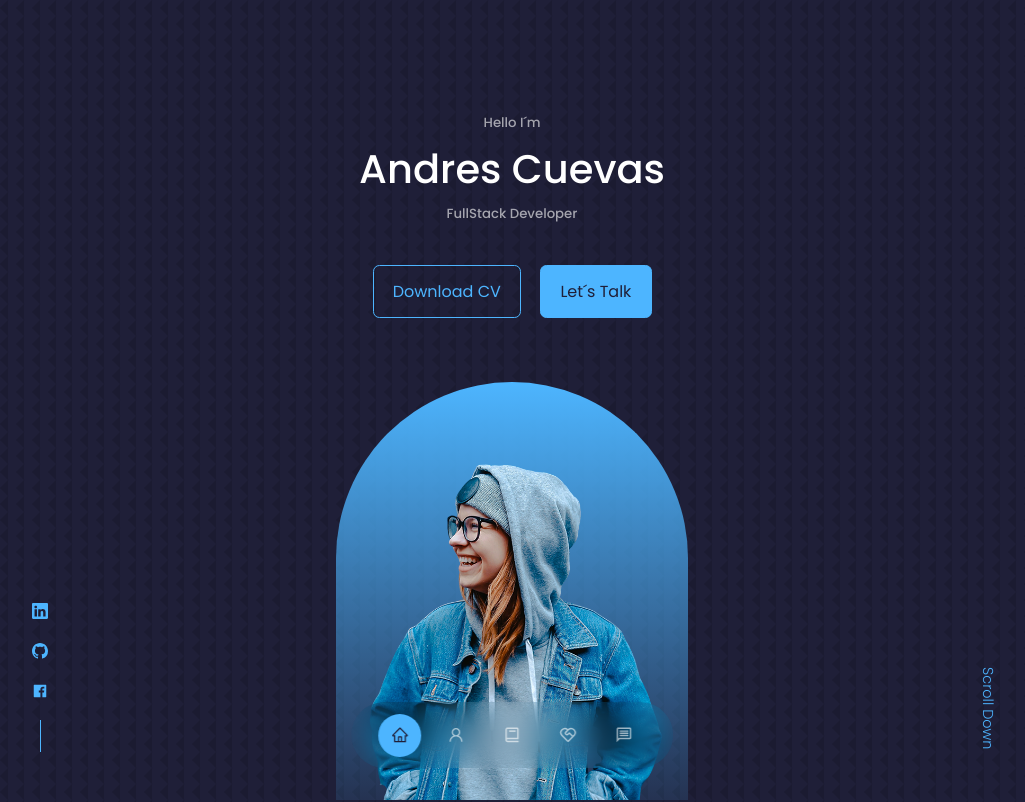
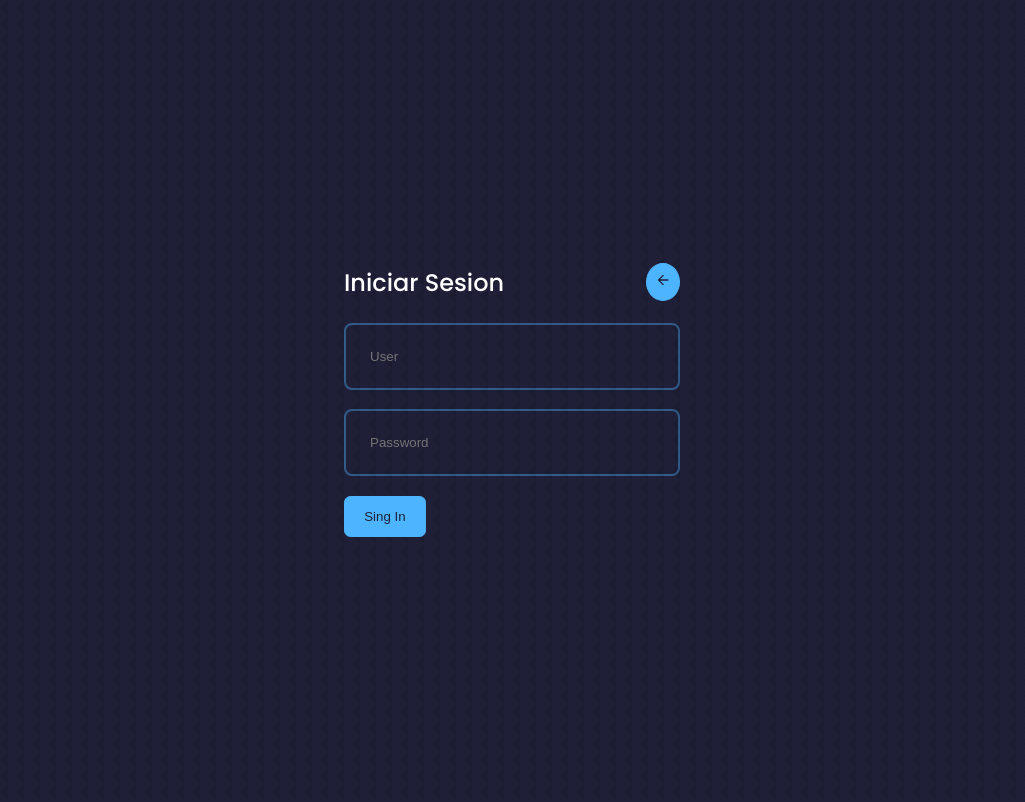
Before and after one commit to PsyACG49/porfolio-react, a React (Create React App) app: page /login in a window 1280 px wide. Shown: the top 802 px of the page, without its empty margins (128-1153 px from the left). Built offline with nearby package versions, Linux system fonts and the light colour scheme.

Commit message:
ftr:creating routes, starting loginPage and notFoundPage

```diff
--- a/package.json
+++ b/package.json
@@ -10,6 +10,7 @@
     "react": "^18.0.0",
     "react-dom": "^18.0.0",
     "react-icons": "^4.3.1",
+    "react-router-dom": "^6.3.0",
     "react-scripts": "5.0.0",
     "swiper": "^8.1.0",
     "web-vitals": "^2.1.4"
--- a/src/App.jsx
+++ b/src/App.jsx
@@ -1,29 +1,21 @@
-import React from 'react'
-import Header from './components/header/Header'
-import Nav from './components/nav/Nav'
-import About from './components/about/About'
-import Experience from './components/experience/Experience'
-import Services from './components/services/Services'
-import Portfolio from './components/portfolio/Portfolio'
-import Testimonials from './components/testimonials/Testimonials'
-import Contact from './components/contact/Contact'
-import Footer from './components/footer/Footer'
-
+import React from "react";
+import { BrowserRouter as Router, Route, Routes } from "react-router-dom";
+import HomePage from "./pages/HomePage";
+import LoginPage from "./pages/LoginPage";
+import NotFoundPage from "./pages/NotFoundPage";
 
 const App = () => {
   return (
     <>
-        <Header />
-        <Nav />
-        <About />
-        <Experience />
-        <Services />
-        <Portfolio />
-        <Testimonials/>
-        <Contact />
-        <Footer />
+      <Router>
+        <Routes>
+          <Route path="/" element={<HomePage />} />
+          <Route path="/login" element={<LoginPage />} />
+          <Route path="*" element={<NotFoundPage />} />
+        </Routes>
+      </Router>
     </>
-  )
-}
+  );
+};
 
-export default App
+export default App;
--- a/src/components/header/HeaderSocials.jsx
+++ b/src/components/header/HeaderSocials.jsx
@@ -1,11 +1,17 @@
 import React from "react";
+import { NavLink } from "react-router-dom";
 import { BsLinkedin } from "react-icons/bs";
 import { AiFillFacebook } from "react-icons/ai";
 import { BsGithub } from "react-icons/bs";
+import { AiFillSetting } from "react-icons/ai";
 
 const HeaderSocials = () => {
   return (
     <div className="header_socials">
+      <NavLink to="/login">
+        {" "}
+        <AiFillSetting />
+      </NavLink>
       <a href="https://linkedin.com" target="_blank" rel="noreferrer">
         {" "}
         <BsLinkedin />
--- /dev/null
+++ b/src/components/login/Login.jsx
@@ -0,0 +1,31 @@
+import React from "react";
+import { NavLink } from "react-router-dom";
+import { MdOutlineArrowBack } from "react-icons/md";
+
+import "./login.css";
+
+function Login() {
+  return (
+    <div>
+      <div className="container container__login">
+        <form action="" className="login__form">
+          <div className="login__buttons">
+            <h2>Iniciar Sesion</h2>
+            <NavLink to={"/"}>
+              <button type="submit" className="btm btm-primary-radius">
+                <MdOutlineArrowBack />
+              </button>
+            </NavLink>
+          </div>
+          <input type="text" placeholder="User" />
+          <input type="password" placeholder="Password" />
+          <button type="submit" className="btm btm-primary">
+            Sing In
+          </button>
+        </form>
+      </div>
+    </div>
+  );
+}
+
+export default Login;
--- /dev/null
+++ b/src/components/login/login.css
@@ -0,0 +1,19 @@
+.container__login {
+  width: 80%;
+  height: 100vh;
+  display: flex;
+  align-items: center;
+  justify-content: center;
+}
+
+.login__form {
+  width: 35%;
+  text-align: center;
+  flex-direction: column;
+  gap: 1.2rem;
+}
+
+.login__buttons {
+  display: flex;
+  justify-content: space-between;
+}
--- /dev/null
+++ b/src/components/notFound/NotFound.jsx
@@ -0,0 +1,17 @@
+import React from "react";
+import IMG from "../../assets/404.svg";
+
+import "./notFound.css";
+
+const NotFound = () => {
+  return (
+    <>
+      <div className="container container__notFound">
+        <img src={IMG} alt="pagina no encontrada" className="image__notFound" />
+        <p>Error: Contact your provider</p>
+      </div>
+    </>
+  );
+};
+
+export default NotFound;
--- /dev/null
+++ b/src/components/notFound/notFound.css
@@ -0,0 +1,40 @@
+.container__notFound {
+  width: 60%;
+  height: 100vh;
+  display: flex;
+  flex-direction: column;
+  justify-content: center;
+  text-align: center;
+  align-items: center;
+}
+
+.image__notFound {
+  width: 65%;
+  height: 80%;
+}
+
+/* ==================== Meidia query (medium devices) ============================ */
+
+@media screen and (max-width: 1024px) {
+  .container__notFound {
+    width: 80%;
+  }
+
+  .image__notFound {
+    width: 90%;
+    height: 80%;
+  }
+}
+
+/* ==================== Meidia query (small devices) ============================ */
+
+@media screen and (max-width: 600px) {
+  .container__notFound {
+    width: 100%;
+  }
+
+  .image__notFound {
+    width: 80%;
+    height: 40%;
+  }
+}
--- a/src/index.css
+++ b/src/index.css
@@ -1,4 +1,4 @@
-@import url('https://fonts.googleapis.com/css2?family=Poppins:wght@300;400;500;600&display=swap');
+@import url("https://fonts.googleapis.com/css2?family=Poppins:wght@300;400;500;600&display=swap");
 
 * {
   margin: 0;
@@ -10,13 +10,13 @@
   text-decoration: none;
 }
 
-:root{
+:root {
   --color-bg: #1f1f38;
   --color-bg-variant: #2c2c6c;
   --color-primary: #4db5ff;
-    --color-primary-variant: rgb(77,181,255,0.4);
+  --color-primary-variant: rgba(77, 181, 255, 0.4);
   --color-white: #fff;
-    --color-light: rgb(255, 255,255,0.6);
+  --color-light: rgb(255, 255, 255, 0.6);
 
   --transition: all 400ms ease;
 
@@ -25,16 +25,16 @@
   --conteiner-width-sm: 90%;
 }
 
-html{
+html {
   scroll-behavior: smooth;
 }
 
-::-webkit-scrollbar{
+::-webkit-scrollbar {
   display: none;
 }
 
-body{
-    font-family: 'Poppins', sans-serif;
+body {
+  font-family: "Poppins", sans-serif;
   background: var(--color-bg);
   color: var(--color-white);
   line-height: 1.7;
@@ -43,7 +43,7 @@ body{
 
 /* ================  General Styles ==========================0 */
 
-.container{
+.container {
   width: var(--container-width-lg);
   margin: 0 auto;
 }
@@ -52,44 +52,43 @@ h1,
 h2,
 h3,
 h4,
-h5{
+h5 {
   font-weight: 500;
 }
 
-h1{
+h1 {
   font-size: 2.5rem;
 }
 
-section{
+section {
   margin-top: 8rem;
 }
 
-section > h2, section > h5{
+section > h2,
+section > h5 {
   text-align: center;
-    color: var(--color-light);
-
-}
-
-section > h2{
-    color: var(--color-primary);
-    margin-bottom: 3rem;
-
-}
-
-.text-light{
   color: var(--color-light);
 }
 
-a{
+section > h2 {
+  color: var(--color-primary);
+  margin-bottom: 3rem;
+}
+
+.text-light {
+  color: var(--color-light);
+}
+
+a {
   color: var(--color-primary);
   transition: var(--transition);
 }
 
-a:hover{
+a:hover {
   color: var(--color-white);
 }
 
-.btm{
+.btm {
   width: max-content;
   display: inline-block;
   color: var(--color-primary);
@@ -100,18 +99,26 @@ a:hover{
   transition: var(--transition);
 }
 
-.btm:hover{
+.btm:hover {
   background: var(--color-white);
   color: var(--color-bg);
   border-color: transparent;
 }
 
-.btm-primary{
+.btm-primary {
   background: var(--color-primary);
   color: var(--color-bg);
 }
 
-img{
+.btm-primary-radius {
+  background: var(--color-primary);
+  color: var(--color-bg);
+  border-radius: 50%;
+  font-size: 1rem;
+  padding: 0.5rem 0.5rem;
+}
+
+img {
   display: block;
   width: 100%;
   object-fit: cover;
@@ -120,11 +127,11 @@ img{
 /* ==================== Meidia query (medium devices) ============================ */
 
 @media screen and (max-width: 1024px) {
-    .container{
+  .container {
     width: var(--conteiner-width-md);
   }
 
-    section{
+  section {
     margin-top: 6rem;
   }
 }
@@ -132,11 +139,11 @@ img{
 /* ==================== Meidia query (small devices) ============================ */
 
 @media screen and (max-width: 1024px) {
-    .container{
+  .container {
     width: var(--conteiner-width-sm);
   }
 
-    section > h2{
+  section > h2 {
     margin-bottom: 2rem;
   }
 }
--- /dev/null
+++ b/src/pages/HomePage.jsx
@@ -0,0 +1,28 @@
+import React from "react";
+import Header from "../components/header/Header";
+import About from "../components/about/About";
+import Experience from "../components/experience/Experience";
+import Services from "../components/services/Services";
+import Portfolio from "../components/portfolio/Portfolio";
+import Testimonials from "../components/testimonials/Testimonials";
+import Contact from "../components/contact/Contact";
+import Footer from "../components/footer/Footer";
+import Nav from "../components/nav/Nav";
+
+const HomePage = () => {
+  return (
+    <>
+      <Header />
+      <Nav />
+      <About />
+      <Experience />
+      <Services />
+      <Portfolio />
+      <Testimonials />
+      <Contact />
+      <Footer />
+    </>
+  );
+};
+
+export default HomePage;
--- /dev/null
+++ b/src/pages/LoginPage.jsx
@@ -0,0 +1,12 @@
+import React from "react";
+import Login from "../components/login/Login";
+
+const LoginPage = () => {
+  return (
+    <>
+      <Login />
+    </>
+  );
+};
+
+export default LoginPage;
--- /dev/null
+++ b/src/pages/NotFoundPage.jsx
@@ -0,0 +1,12 @@
+import React from "react";
+import NotFound from "../components/notFound/NotFound";
+
+const NotFoundPage = () => {
+  return (
+    <>
+      <NotFound />
+    </>
+  );
+};
+
+export default NotFoundPage;
```
Also changed, not shown: src/assets/404.svg (added), 1 other file (tests, documents, lock files or other folders). Lines whose indentation alone changed are shown as unchanged.
